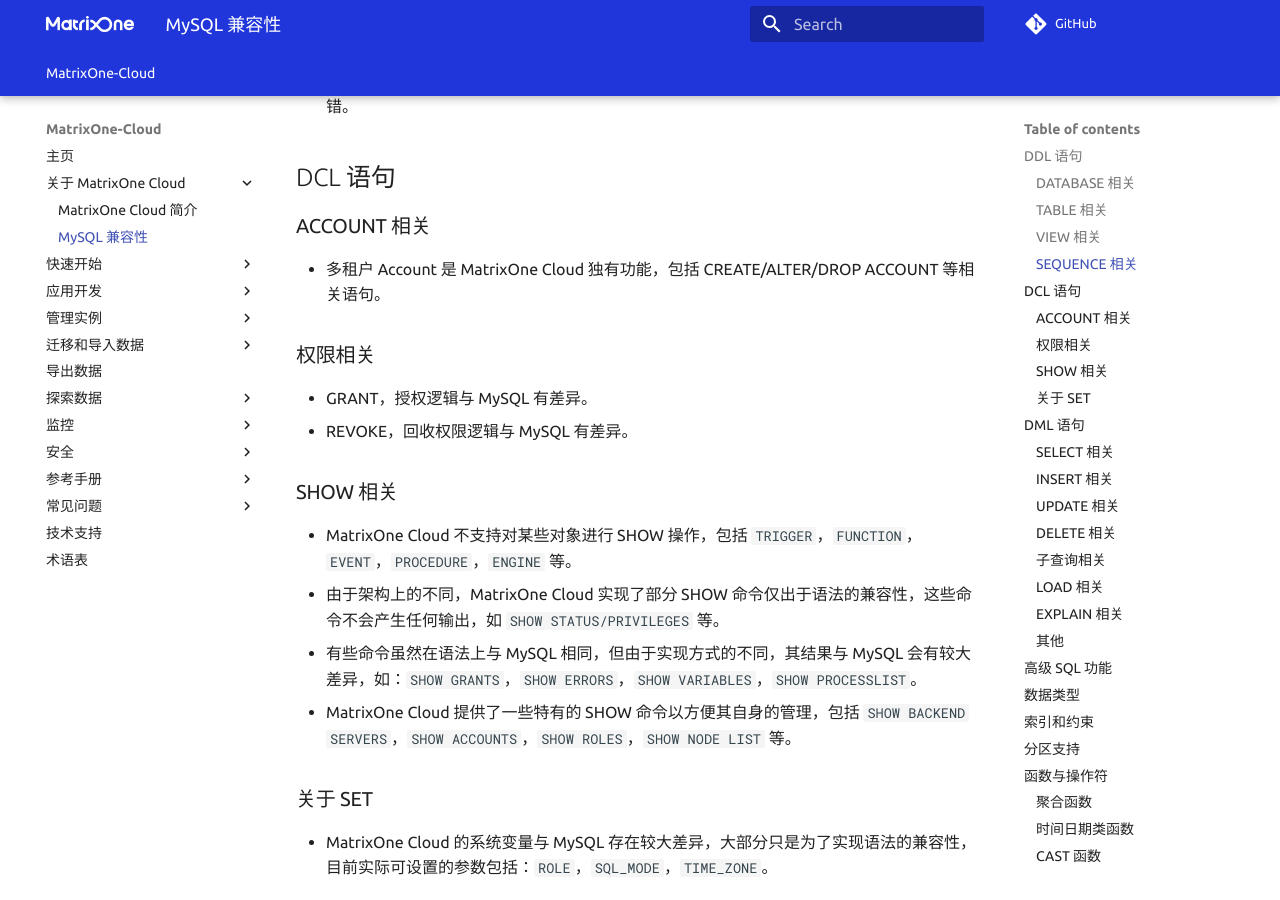
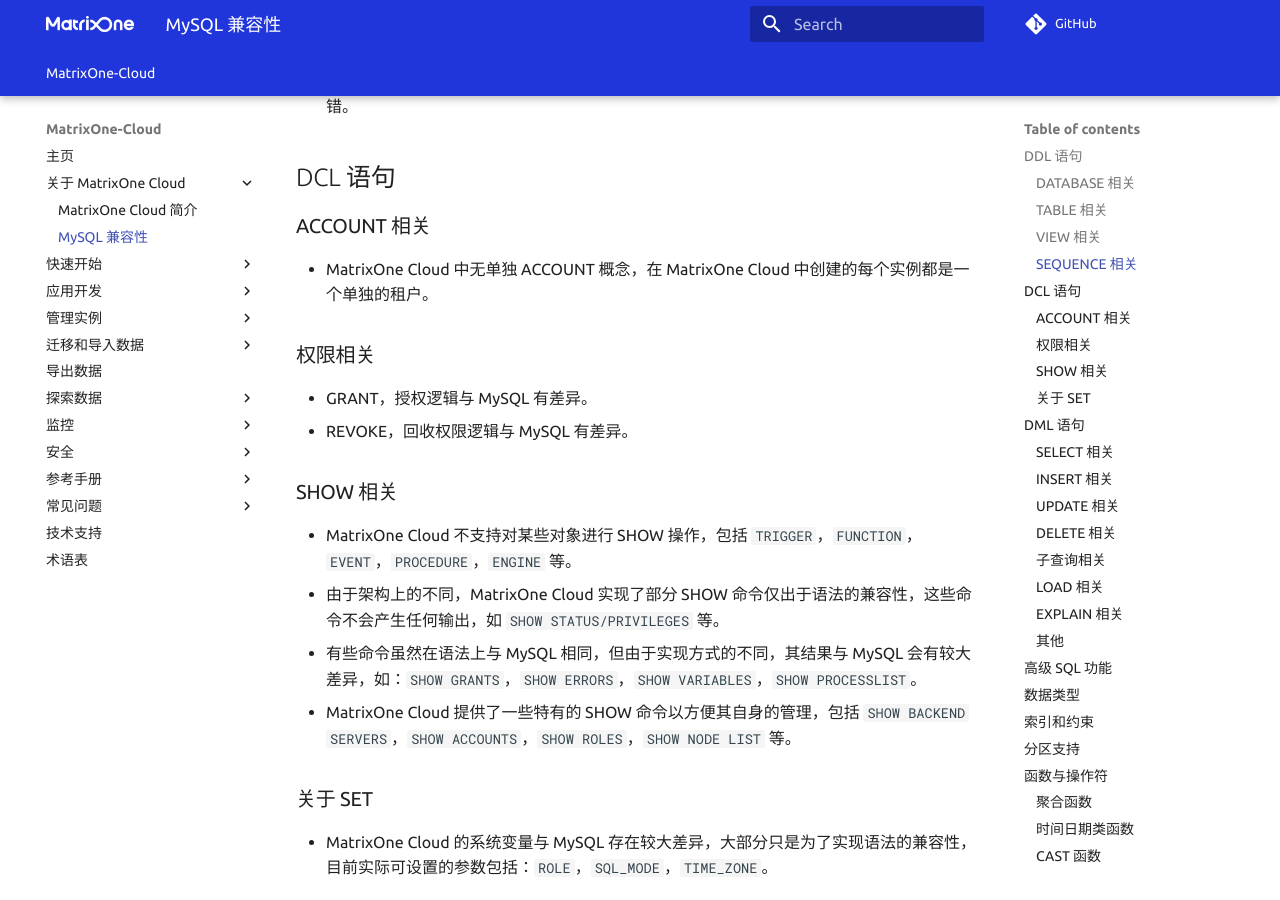
Before and after one commit to yangj1211/moc-docs, an MkDocs documentation site: the page built from docs/MatrixOne-Cloud/Overview/mysql-compatibility.md, in a window 1280 px wide and 900 px high, scrolled down 1794 px. Built offline with MkDocs 1.6.1 and Material for MkDocs 9.7.7, drawn with Linux system fonts in a browser that asks for light colours; comment, search, counter and statistics services are not loaded; the version menu is left out.

Commit message:
Update mysql-compatibility.md
Modify a description about the Account.

Signed-off-by: 吴梦龙 <90299197+WuMenglong@users.noreply.github.com>

```diff
--- a/docs/MatrixOne-Cloud/Overview/mysql-compatibility.md
+++ b/docs/MatrixOne-Cloud/Overview/mysql-compatibility.md
@@ -54,7 +54,7 @@
 
 ### ACCOUNT 相关
 
-- 多租户 Account 是 MatrixOne Cloud 独有功能，包括 CREATE/ALTER/DROP ACCOUNT 等相关语句。
+- MatrixOne Cloud 中无单独 ACCOUNT 概念，在 MatrixOne Cloud 中创建的每个实例都是一个单独的租户。
 
 ### 权限相关
 
```
